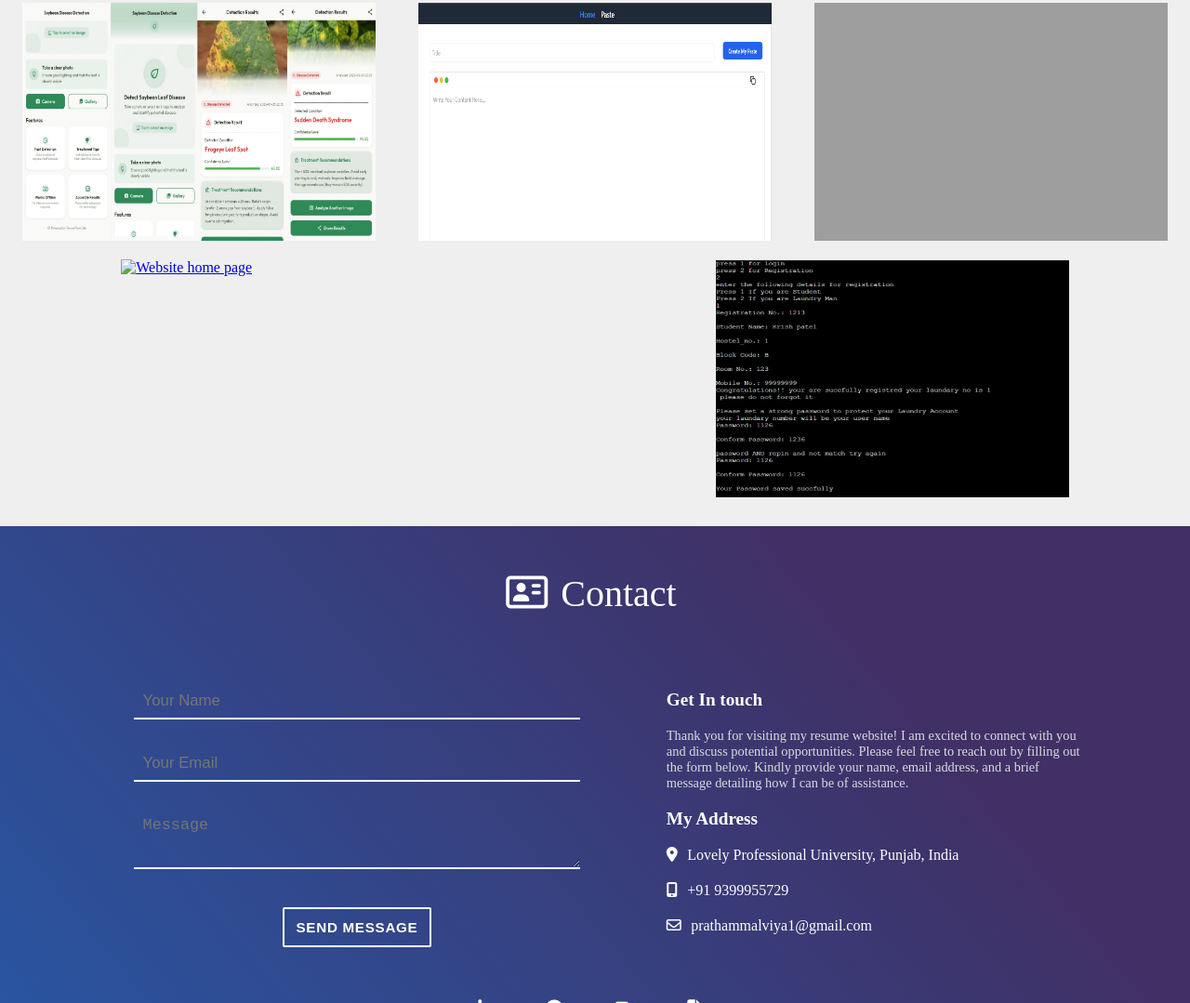
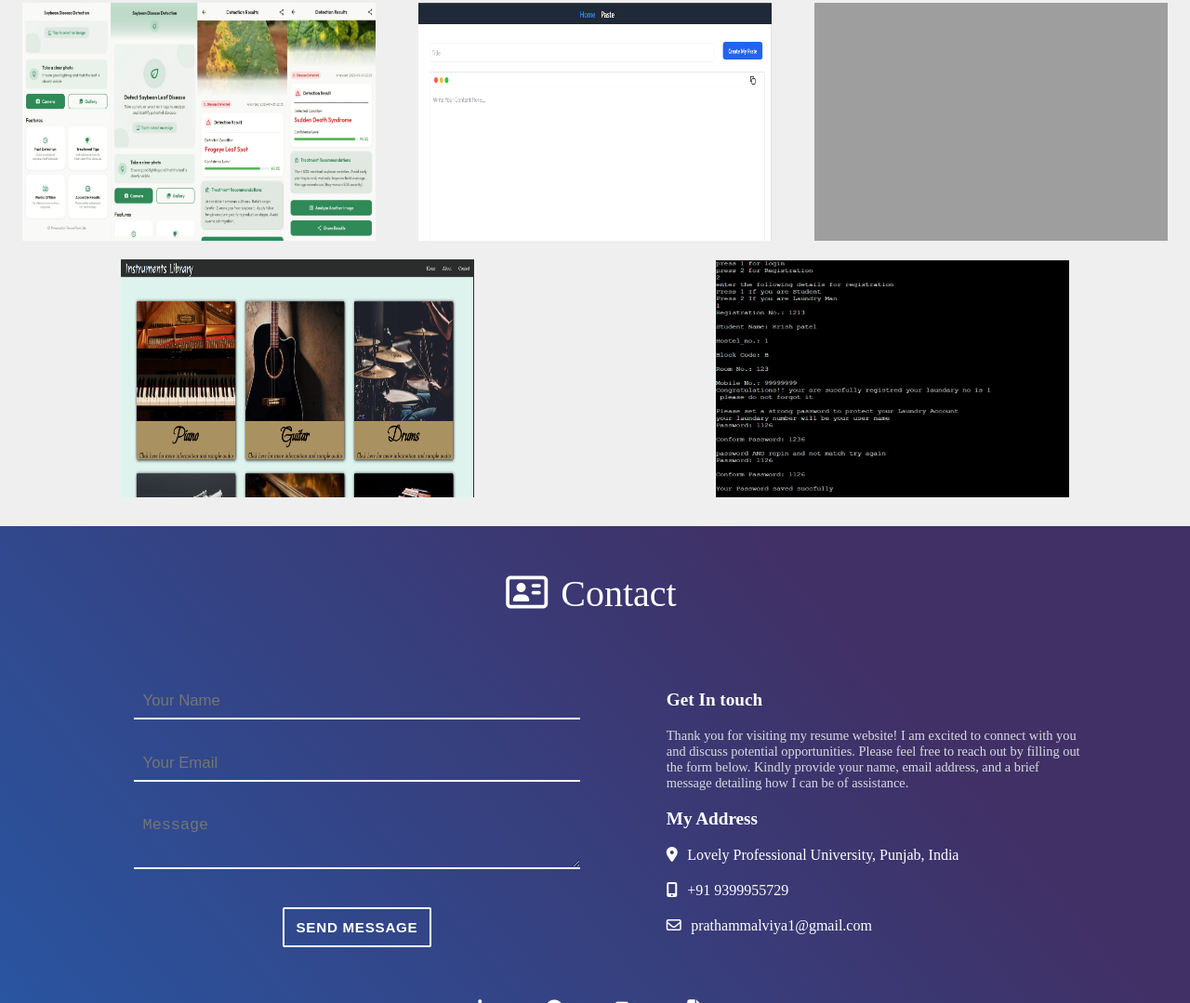
Before and after one commit to prathammalviya1/Portfolio, a plain HTML site: page index.html in a window 1280 px wide. Shown: the part 2611-3690 px from the top of the page at 93% size. Drawn offline with Linux system fonts and the light colour scheme; the site is published under a folder, as on GitHub Pages, so addresses that start at the root find nothing.

Commit message:
link issue

```diff
--- a/index.html
+++ b/index.html
@@ -567,7 +567,7 @@ With a strong foundation in <b>algorithms, data structures, and machine learning
 
 				<div class="portfolio-container">
 					<a href="https://prathammalviya1.github.io/Music-Instruments-Guide/" target="_blank">
-					<img  src="/Media/music.png" alt="Website home page">
+					<img  src="./Media/music.png" alt="Website home page">
 
 					<div class="portfolio-details">
                         <div align="center">
```
